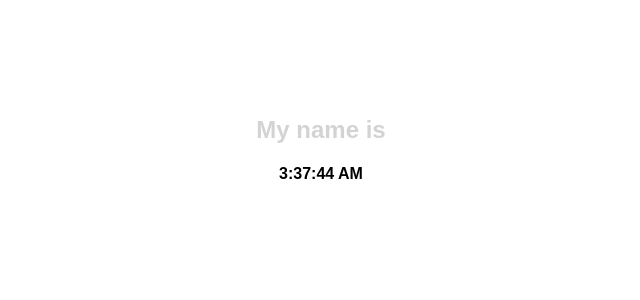
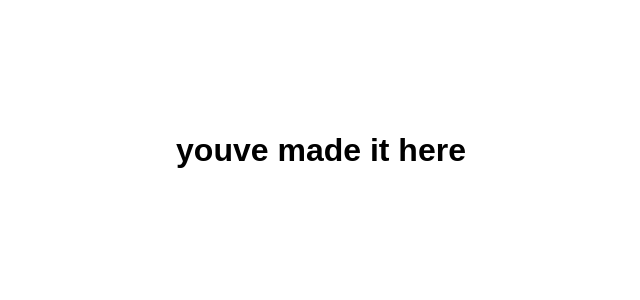
Before and after one commit to jtc10005/react_site, a React (Create React App) app: page /Index in a window 1280 px wide. Shown: the top 300 px of the page, without its empty margins (319-959 px from the left). Built offline with nearby package versions, Linux system fonts and the light colour scheme.

Commit message:
trying router

```diff
--- a/package.json
+++ b/package.json
@@ -3,8 +3,10 @@
   "version": "0.1.0",
   "private": true,
   "dependencies": {
+    "prop-types": "^15.6.2",
     "react": "^16.4.1",
     "react-dom": "^16.4.1",
+    "react-router-dom": "^4.3.1",
     "react-scripts": "1.1.4"
   },
   "scripts": {
--- a/src/App.css
+++ b/src/App.css
@@ -84,8 +84,8 @@
   /* width:200px;
   height: 200px;
   background: red; */
-  -webkit-animation: fadeinout 7s linear forwards;
-  animation: fadeinout 7s linear forwards;
+  -webkit-animation: fadeinout 5s linear forwards;
+  animation: fadeinout 5s linear forwards;
 }
 
 @-webkit-keyframes fadeinout {
--- a/src/App.js
+++ b/src/App.js
@@ -1,15 +1,24 @@
 import React, { Component } from 'react';
-import { TimedText } from './components/TimedText';
-import { Clock } from './components/Clock';
 import './App.css';
-
+import { BrowserRouter, Route, Switch } from 'react-router-dom';
+import Home from './containers/home';
+import Index from './containers/index';
 class App extends Component {
   render() {
     return (
       <div className={'container'}>
         <div className={'content'}>
-          <TimedText />
-          <Clock />
+          <BrowserRouter basename="">
+            <Switch>
+              {/* `component` will render when `path` matches the user's location */}
+              {/* `exact` makes it so it only renders if `path` matches exactly. */}
+              {/* Otherwise, `HomePage` would render on "mysite.com/About" as well as "mysite.com/". */}
+              <Route exact path="/" component={Home} />
+              <Route path="/Index" component={Index} />
+            </Switch>
+          </BrowserRouter>
+          {/* <TimedText /> */}
+
         </div>
       </div>
     );
--- a/src/components/TimedText.js
+++ b/src/components/TimedText.js
@@ -1,9 +1,13 @@
 import React, { Component } from 'react';
 import ReactDOM from 'react-dom';
+import { Clock } from './Clock';
+import { withRouter } from 'react-router-dom';
 
-export class TimedText extends Component {
+export default class TimedText extends Component {
+
   constructor(props) {
     super(props);
+    this.tick = this.tick.bind(this);
     this.state = {
       count: 1
     };
@@ -17,10 +21,14 @@ export class TimedText extends Component {
     clearInterval(this.timerID);
   }
 
-  tick() {
+  tick(event) {
     this.setState({
-      count: this.state.count === 3 ? 1 : this.state.count + 1
+      count: this.state.count + 1
     });
+    if (this.state.count === 4) {
+      this.props.history.push('/Index');
+      // this.context.router.push('/Index');
+    }
   }
 
   render() {
@@ -30,13 +38,13 @@ export class TimedText extends Component {
         {this.state.count === 2 ? <FadeText text="My name is" /> : null}
         {this.state.count === 3 ? <FadeText text="James Culpepper" /> : null}
         {/* <div> the count is on: {this.state.count} </div> */}
+        <Clock />
       </div>
     );
   }
 }
 
 ReactDOM.render(<TimedText />, document.getElementById('root'));
-export default TimedText;
 
 export function FadeText(props) {
   return <h2 className="elementToFadeInAndOut"> {props.text}</h2>;
--- /dev/null
+++ b/src/containers/home.js
@@ -0,0 +1,9 @@
+import React, { Component } from 'react';
+import TimedText  from '../components/TimedText';
+export class Home extends Component {
+
+  render() {
+    return <TimedText />;
+  }
+}
+export default Home;
--- /dev/null
+++ b/src/containers/index.js
@@ -0,0 +1,8 @@
+import React, { Component } from 'react';
+export class Index extends Component {
+  render() {
+    return <h1>youve made it here</h1>;
+  }
+}
+
+export default Index;
```
Also changed, not shown: 1 other file (tests, documents, lock files or other folders).
